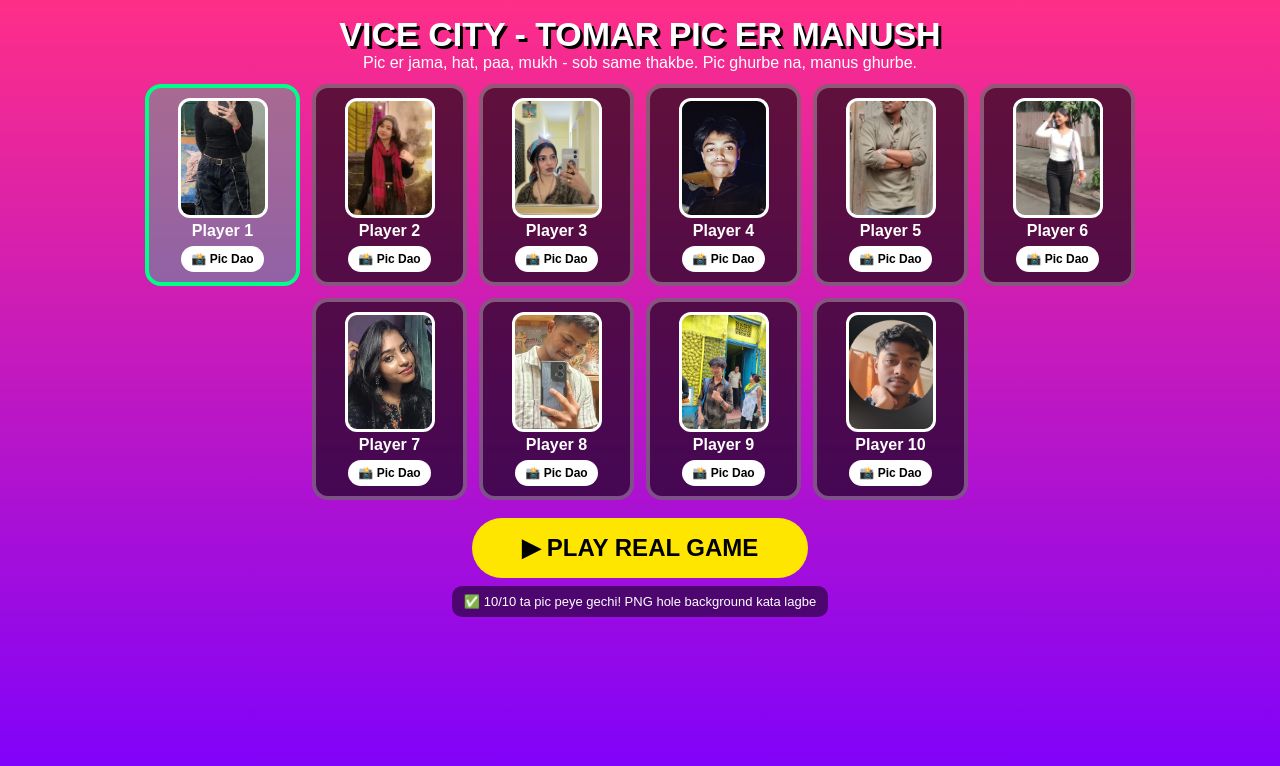
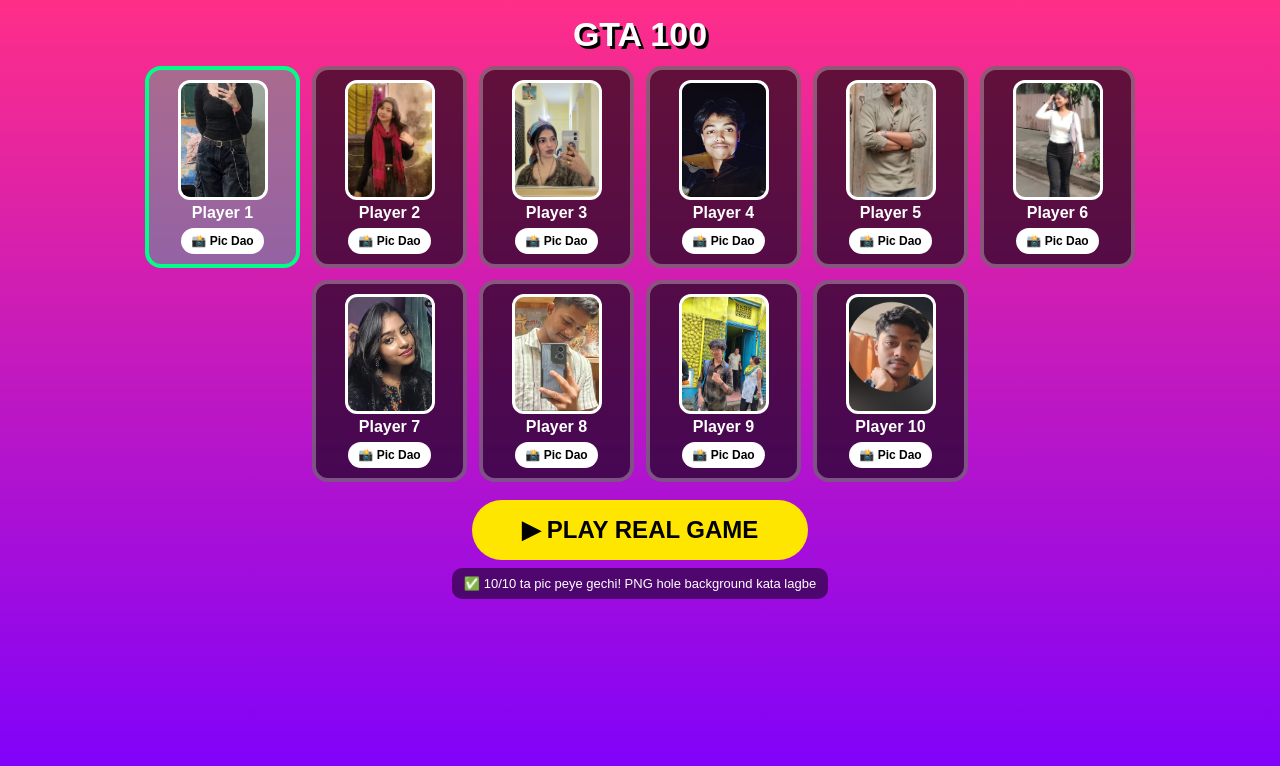
Before and after one commit to sg5290533-dotcom/gta-100, a plain HTML site: page index.html in a window 1280 px wide. Drawn offline with nearby package versions, Linux system fonts and the light colour scheme; files whose address does not match are found by name.

Commit message:
Update index.html

```diff
--- a/index.html
+++ b/index.html
@@ -2,7 +2,7 @@
 <html>
 <head>
 <meta charset="UTF-8">
-<title>VICE CITY - TOMAR PIC ER MANUSH</title>
+<title>GTA 100</title>
 <style>
  *{margin:0;padding:0;box-sizing:border-box;font-family:Arial}
  body{overflow:hidden;background:#000;color:#fff}
@@ -23,11 +23,11 @@
 </head>
 <body>
 <div id="select">
-  <h1>VICE CITY - TOMAR PIC ER MANUSH</h1>
-  <p>Pic er jama, hat, paa, mukh - sob same thakbe. Pic ghurbe na, manus ghurbe.</p>
+  <h1>GTA 100</h1>
+
   <div id="chars"></div>
   <button id="playBtn" onclick="startGame()">▶ PLAY REAL GAME</button>
-  <div id="status">characters folder e pic khujchi... PNG hole besi valo lagbe</div>
+  <div id="status">CHARACTERS</div>
 </div>
 <div id="hud">🎮 <b id="pName">Player 1</b><br>💰 Cash: $<span id="cash">0</span><br>🚶 9 jon tomader pic er manus ghurche</div>
 <div id="ctrl">WASD = Hata | SHIFT = Dourano | SPACE = Jump | E = Gari | Mouse Drag = Camera</div>
```
